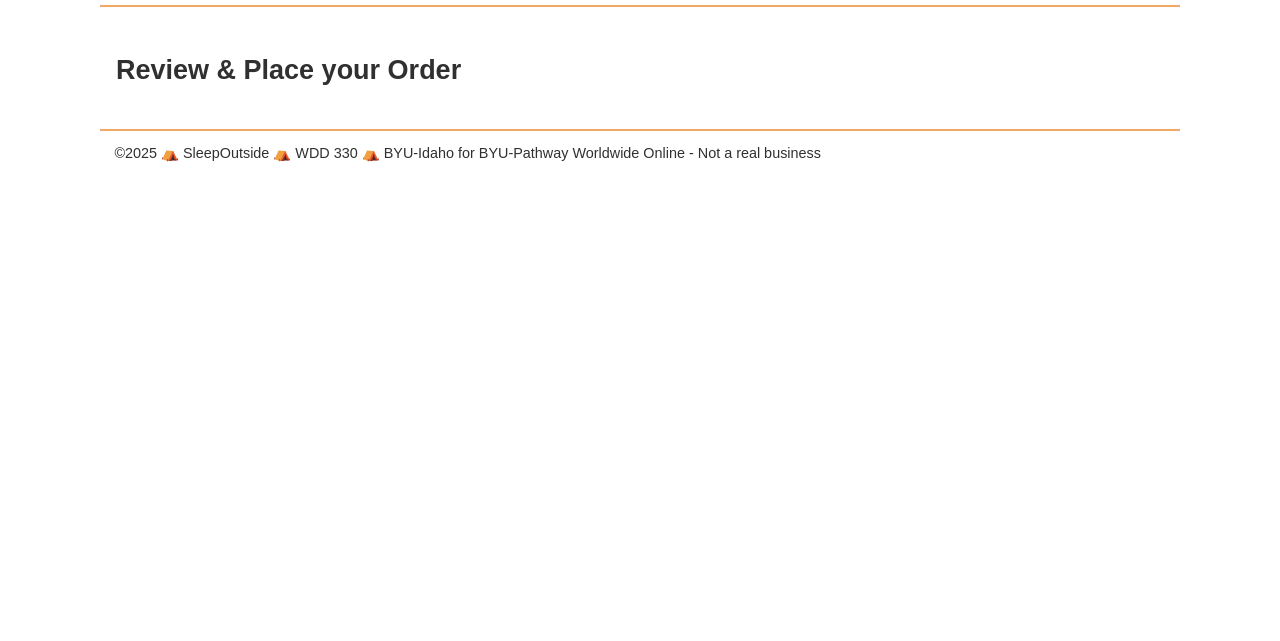
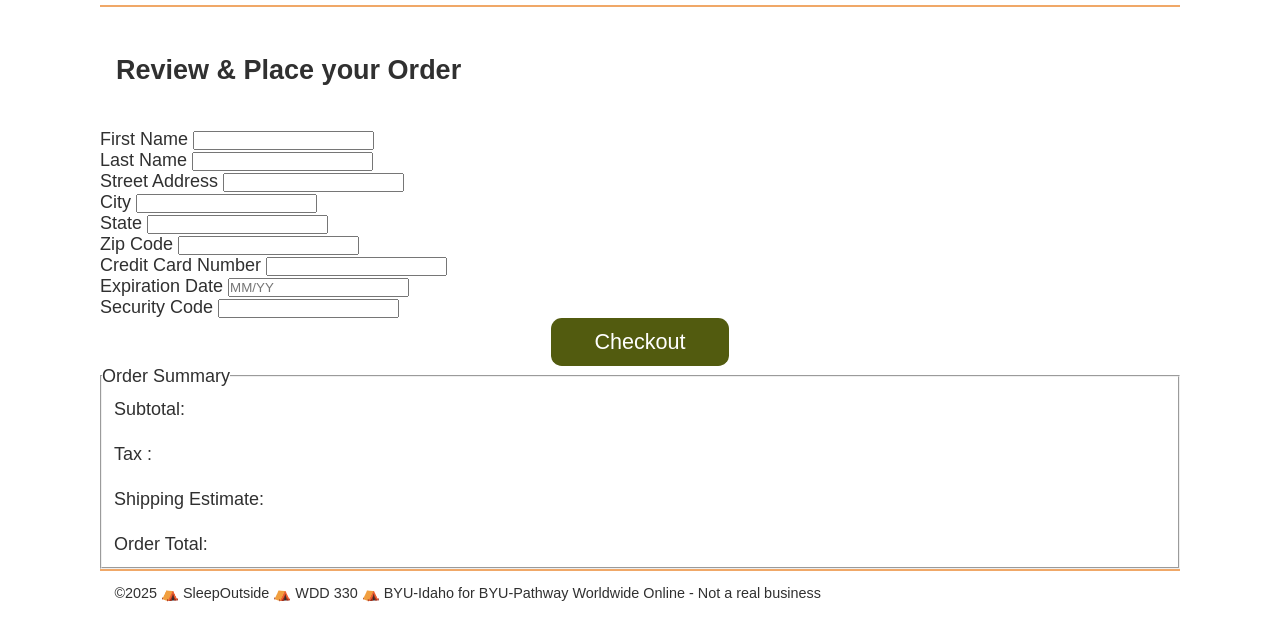
Before and after one commit to jdethington/wdd330-team-05, a website: page src/checkout/index.html in a window 1280 px wide. Shown: the part 71-712 px from the top of the page. Drawn offline with Linux system fonts and the light colour scheme; files whose address does not match are found by name.

Commit message:
Jaures-Guedou-Team-Activity

```diff
--- a/src/checkout/index.html
+++ b/src/checkout/index.html
@@ -19,6 +19,136 @@
       <section class="products">
         <h2>Review & Place your Order</h2>
       </section>
+
+
+
+      <section class="client-info">
+
+        <form action="" method="post">
+           <div class="checkout-form">
+              <label for="fname">First Name</label>
+              <input type="text"
+              name="fname"
+              id="fname"
+              autocomplete="given-name"
+              maxlength="50"
+              required/>
+
+           </div>
+
+           <div class="checkout-form">
+
+            <label for="lname">Last Name</label>
+            <input type="text"
+                name="lname"
+                id="last-name"
+                autocomplete="family-name"
+                maxlength="50"
+                required
+                />
+           </div>
+
+           <div class="checkout-form">
+              <label for="street-address">Street Address</label>
+              <input type="text"
+                name="street"
+                id="street-address"
+                autocomplete="address-level1"
+                required
+              />
+           </div>
+
+           <div class="checkout-form">
+              <label for="city">City</label>
+
+              <input type="text"
+                  name="city"
+                  id="city"
+                  autocomplete="address-level2"
+                  required
+              />
+           </div>
+
+           <div class="checkout-form">
+               <label for="state">State</label>
+               <input type="text"
+                     name="state"
+                     id="state"
+                     required
+
+               />
+
+           </div>
+
+           <div class="chechout-form">
+              <label for="zip">Zip Code</label>
+              <input type="text"
+                    name="zip"
+                    id="zip"
+                    inputmode="numeric"
+                    pattern="[0-9]{5}(-[0-9]{4})?"
+                    autocomplete="postal-code"
+                    required
+              />
+           </div>
+
+           <div class="checkout-form">
+              <label for="credit-card">Credit Card Number</label>
+               <input type="text"
+               name="cardNumber"
+               id="credit-card"
+               inputmode="numeric"
+               pattern="[0-9\s]{13,19}"
+               autocomplete="cc-number"
+               required/>
+
+
+           </div>
+
+           <div class="check-out">
+              <label for="expiration-date">Expiration Date</label>
+              <input type="text"
+                name="expiration"
+                id="expiration-date"
+                placeholder="MM/YY"
+                pattern="(0[1-9]|1[0-2])\/[0-9]{2}"
+                autocomplete="cc-exp"
+                required/>
+           </div>
+
+           <div class="check-out">
+              <label for="code">Security Code</label>
+              <input type="text"
+               id="code"
+               name="code"
+               inputmode="numeric"
+               pattern="[0-9]{3,4}"
+               maxlength="4"
+               autocomplete="cc-csc"
+               required
+               />
+
+
+           </div>
+
+           <button type="submit">Checkout</button>
+
+        </form>
+        <fieldset class="Summary">
+          <legend>Order Summary</legend>
+          <p>Subtotal: <span id="subtotal"></span></p>
+          <p>Tax : <span id="tax"></span></p>
+          <p>Shipping Estimate: <span id="shipping"></span></p>
+          <p>Order Total: <span id="total"></span></p>
+
+        </fieldset>
+
+
+        </div>
+
+
+
+      </section>
     </main>
 
     <footer id="main-footer"></footer>
--- a/src/js/ProductDetails.mjs
+++ b/src/js/ProductDetails.mjs
@@ -133,6 +133,8 @@ function productDetailsTemplate(product) {
 
 }
 
+export {productDetailsTemplate};
+
 // ************* Alternative Display Product Details Method *******************
 //  function productDetailsTemplate(product) {
 //   document.querySelector("h2").textContent = product.Brand.Name;
--- a/src/js/cart.js
+++ b/src/js/cart.js
@@ -5,3 +5,7 @@ loadHeaderFooter();
 
 const cart = new ShoppingCart();
 cart.init();
+
+document.querySelector("#checkout-button")?.addEventListener("click", () => {
+  window.location.href = "/checkout/index.html";
+});
```
Also changed, not shown: src/cart/index.html (+2 -0 lines), src/js/CheckoutProcess.mjs (added, +74 -0 lines), src/js/ShoppingCart.mjs (+25 -15 lines).
